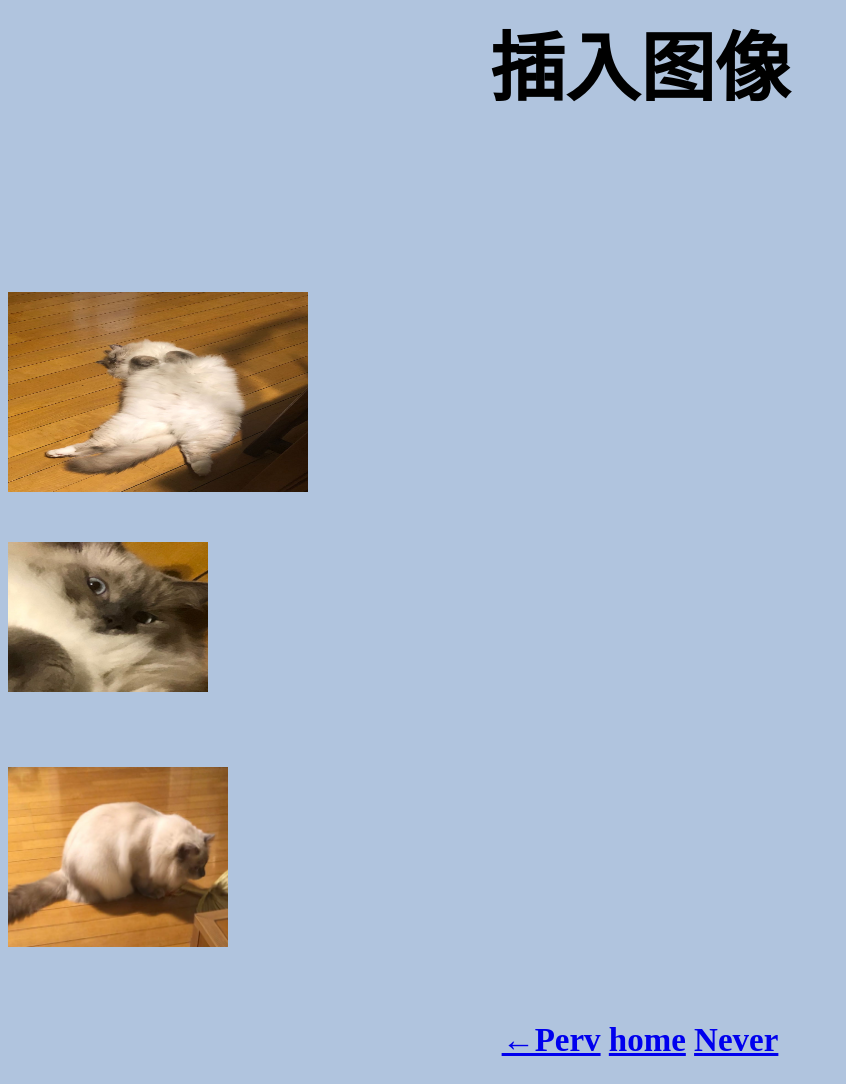
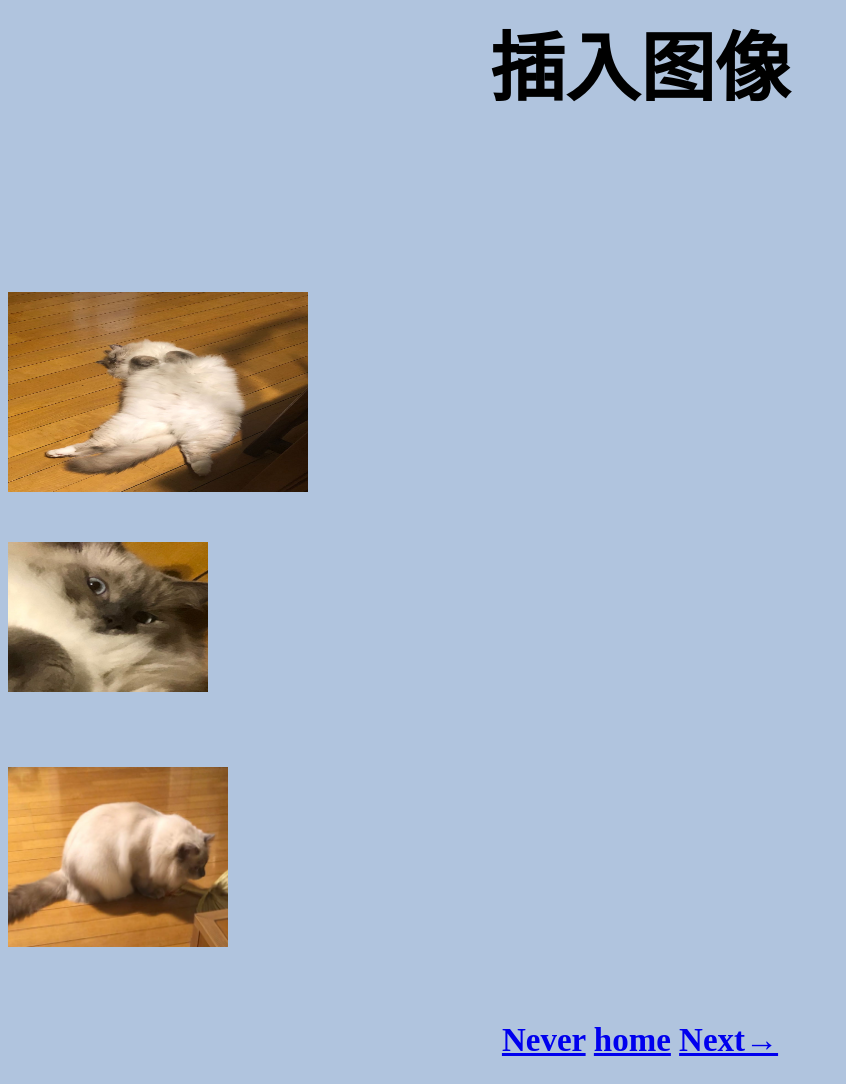
Before and after one commit to Zhangxinyue0907/Zhangxinyue0907.github.io, a plain HTML site: page homework3.html in a window 1280 px wide. Shown: the whole page, without its empty margins (0-846 px from the left). Drawn offline with Linux system fonts and the light colour scheme.

Commit message:
Update homework3.html

```diff
--- a/homework3.html
+++ b/homework3.html
@@ -25,10 +25,12 @@
 
 </p>
 
+
 <div id="Link">
-<a href="/2.html">←Perv</a>
+<a href="/index.html">Never</a>
 <a href="/index.html">home</a>
-<a href="/index.html">Never</a>
+<a href="/4.html">Next→</a>
 </div>
 
+
 </h6></body></html>
```
